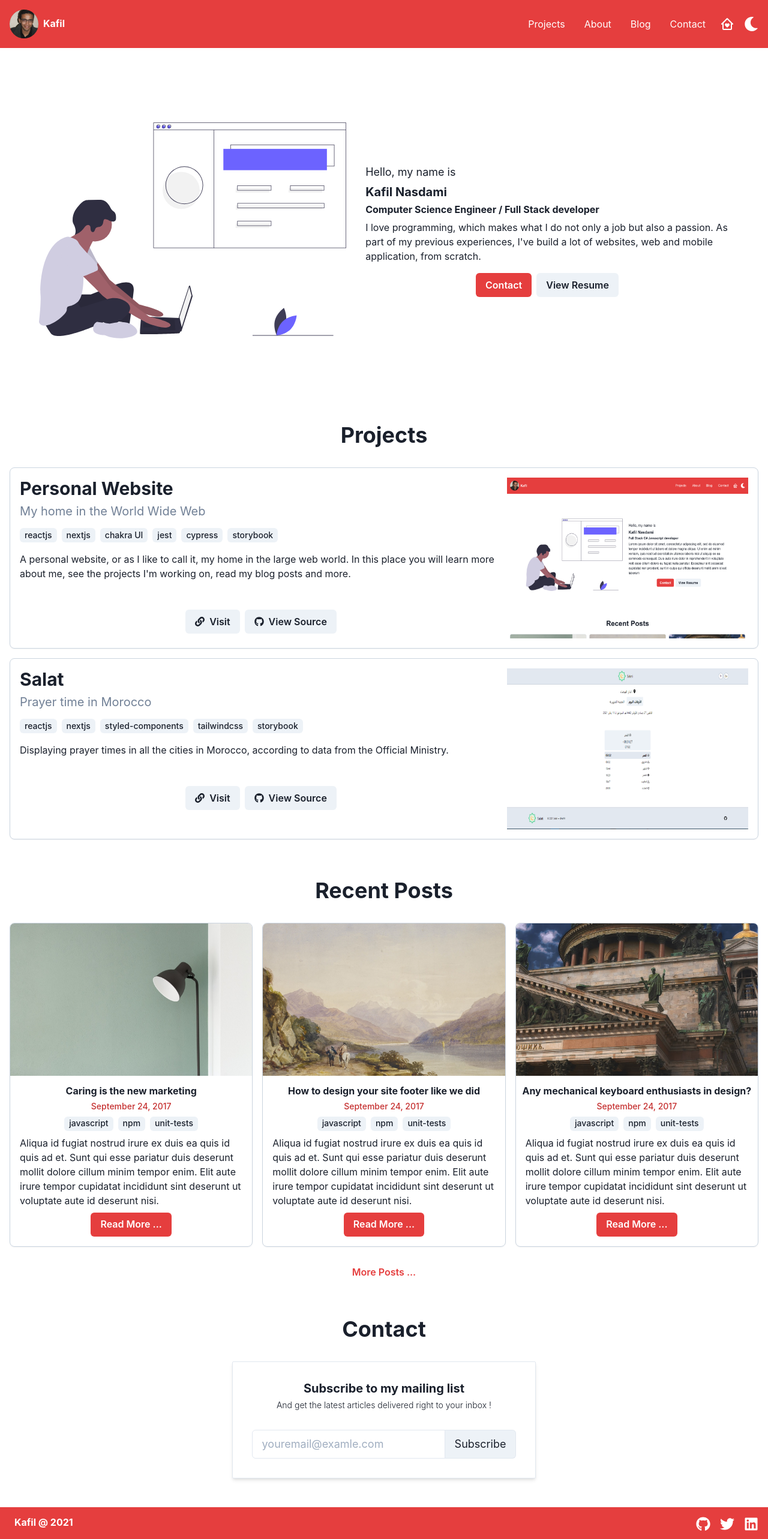
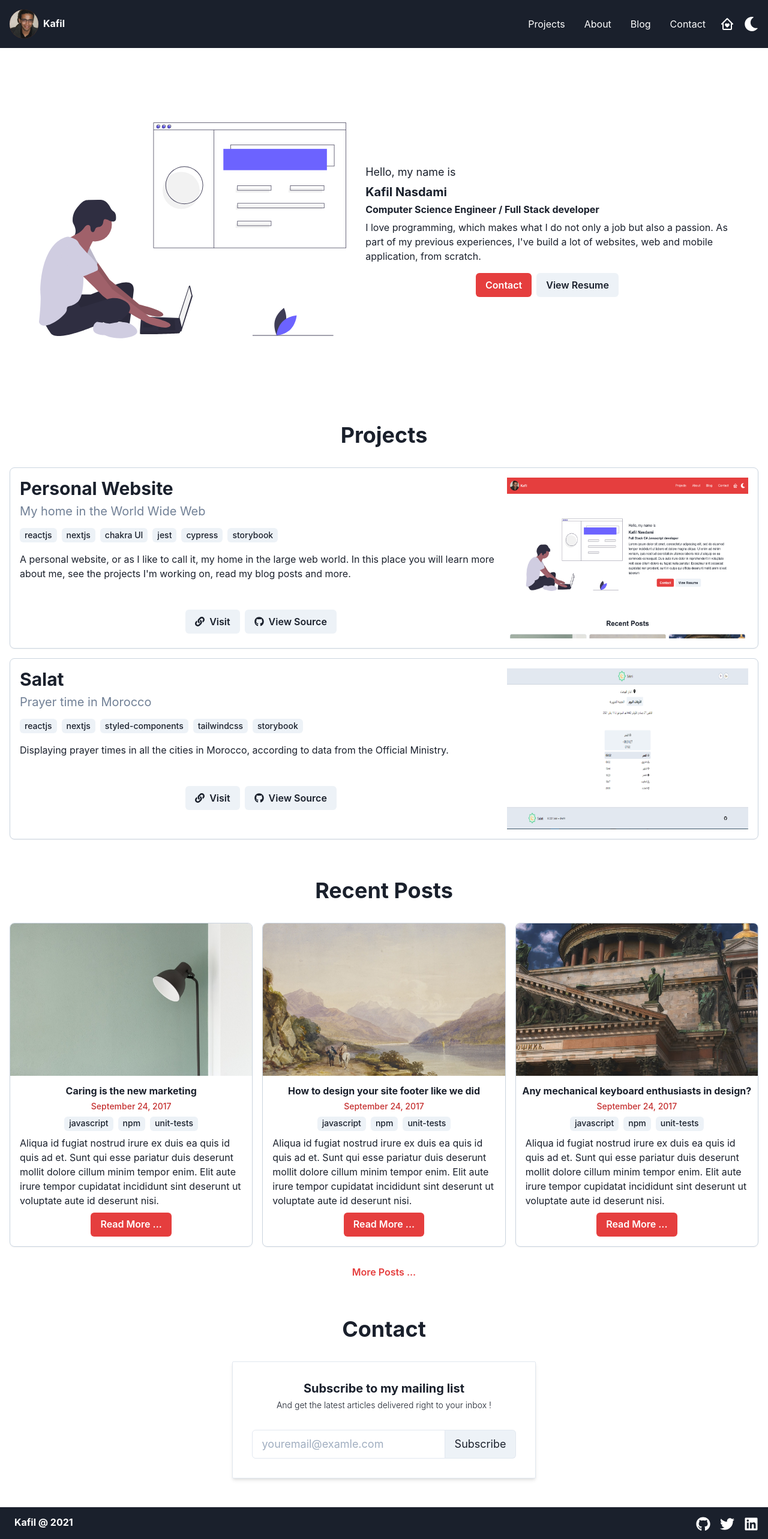
Before and after one commit to kafiln/kafil.now.sh, a Next.js app: page / in a window 1280 px wide. Shown: the top 2565 px of the page at 60% size. Built offline with nearby package versions, Linux system fonts and the light colour scheme.

Commit message:
Refactor themes

```diff
--- a/components/layout/Footer.tsx
+++ b/components/layout/Footer.tsx
@@ -1,16 +1,8 @@
-import {
-  Flex,
-  Heading,
-  Box,
-  HStack,
-  useColorModeValue,
-} from '@chakra-ui/react';
+import { Box, Flex, Heading, HStack } from '@chakra-ui/react';
 import React from 'react';
 import { FaGithub, FaLinkedin, FaTwitter } from 'react-icons/fa';
+import { getColors } from './utils';
 const Footer = () => {
-  const bg = useColorModeValue('red.500', 'red.100');
-  const color = useColorModeValue('white', 'blue.900');
-
   const socials = [
     {
       icon: FaGithub,
@@ -34,13 +26,7 @@ const Footer = () => {
     { name: 'mail', url: 'mailto:kafil.nasdami@gmail.com' },
   ];
   return (
-    <Flex
-      p={4}
-      as="footer"
-      justifyContent="space-between"
-      color={color}
-      bg={bg}
-    >
+    <Flex p={4} as="footer" justifyContent="space-between" {...getColors()}>
       <Heading as="h1" mx={2} size="sm">
         Kafil @ {new Date().getFullYear()}
       </Heading>
--- a/components/layout/Header.tsx
+++ b/components/layout/Header.tsx
@@ -1,7 +1,8 @@
 import { Flex, HStack, useColorModeValue } from '@chakra-ui/react';
 import React from 'react';
 import { Brand, DesktopMenu, MobileMenu } from '.';
-import { ThemeToggle, HomeButton } from '../common';
+import { HomeButton, ThemeToggle } from '../common';
+import { getColors } from './utils';
 
 const Header = () => {
   const pages = [
@@ -11,17 +12,8 @@ const Header = () => {
     { name: 'contact' },
   ];
 
-  const bg = useColorModeValue('red.500', 'red.100');
-  const color = useColorModeValue('white', 'blue.900');
-
   return (
-    <Flex
-      as="header"
-      bg={bg}
-      color={color}
-      p={4}
-      justifyContent="space-between"
-    >
+    <Flex as="header" {...getColors()} p={4} justifyContent="space-between">
       <Brand />
       <HStack as="nav" alignItems="center" justifyContent="center" spacing={2}>
         <DesktopMenu pages={pages} />
--- /dev/null
+++ b/components/layout/utils.ts
@@ -0,0 +1,8 @@
+import { useColorModeValue } from '@chakra-ui/react';
+
+export const getColors = () => {
+  const bg = useColorModeValue('gray.800', 'white');
+  const color = useColorModeValue('white', 'gray.800');
+
+  return { bg, color };
+};
--- a/lib/gtag.ts
+++ b/lib/gtag.ts
@@ -11,7 +11,7 @@ type GTagEvent = {
   action: string;
   category: string;
   label: string;
-  value: number;
+  value?: number;
 };
 
 // https://developers.google.com/analytics/devguides/collection/gtagjs/events
```
